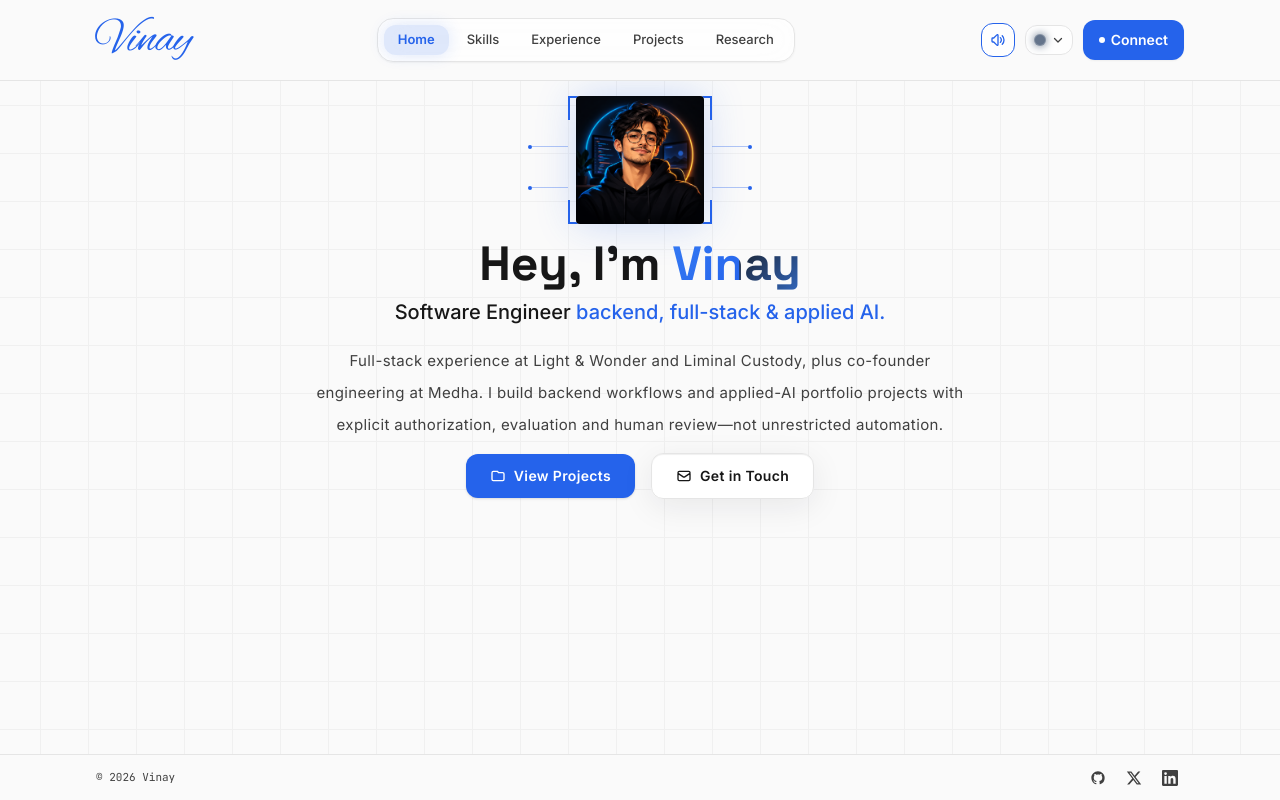
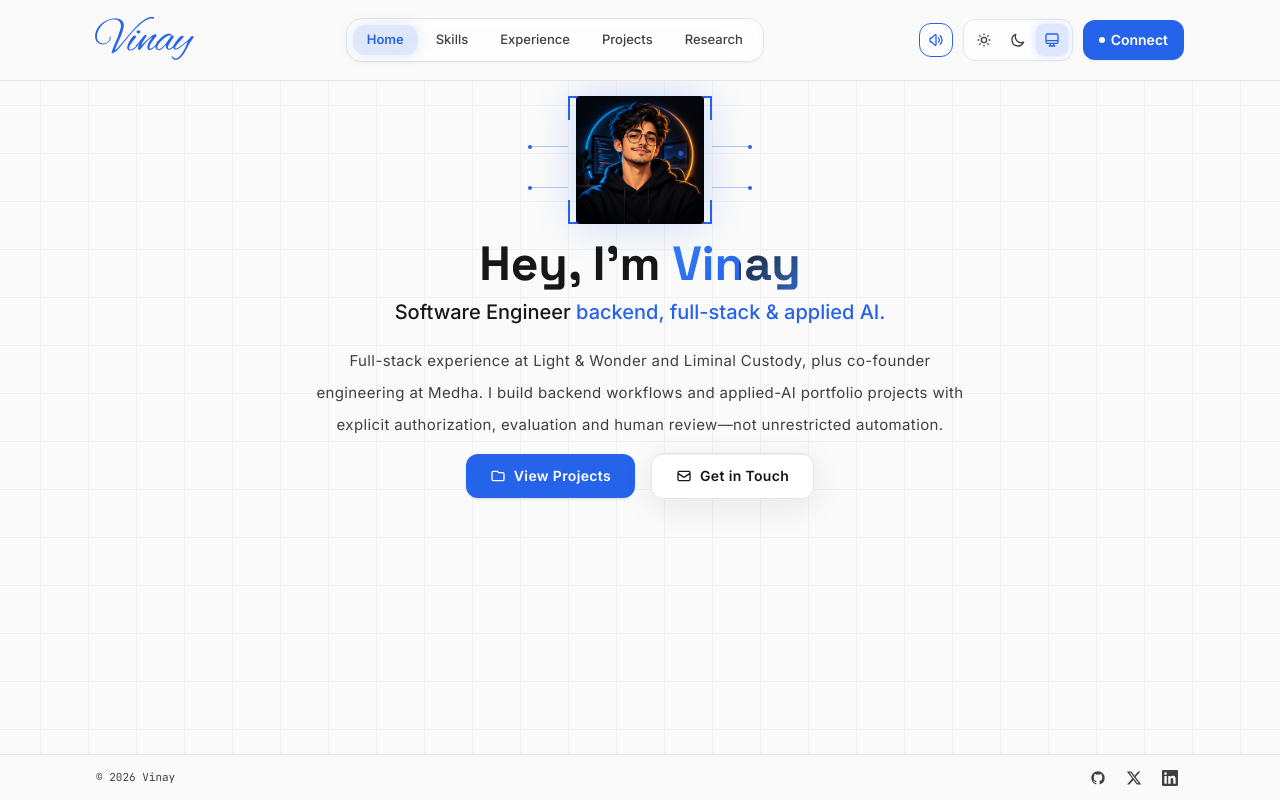
Before and after one commit to vi-nayKR/vinay-portfolio, a React (Vite) app: page / in a window 1280 px wide. Built offline with nearby package versions, Linux system fonts and the light colour scheme.

Commit message:
feat: replace theme dropdown with horizontal icon buttons in top navbar

```diff
--- a/scripts/verify.cjs
+++ b/scripts/verify.cjs
@@ -295,7 +295,6 @@ async function runProductionTestSuite() {
       } else {
         console.log('  ✓ System is applied and persisted as the default theme');
       }
-      const themeBtn = page.locator('button[aria-label="Change theme"]');
       const themeSequence = [
         { id: 'dark', name: 'Dark', cls: 'theme-dark' },
         { id: 'light', name: 'Light', cls: 'theme-light' },
@@ -307,8 +306,6 @@ async function runProductionTestSuite() {
       ];
 
       for (const t of themeSequence) {
-        await themeBtn.click();
-        await page.waitForTimeout(100);
         await page.locator(`button[data-theme-id="${t.id}"]`).click();
         await page.waitForTimeout(150);
         if (t.check) {
@@ -331,8 +328,6 @@ async function runProductionTestSuite() {
 
       // Check hero profile background in Light theme
       await page.goto('http://localhost:4174/#home', { waitUntil: 'networkidle' });
-      await themeBtn.click();
-      await page.waitForTimeout(100);
       await page.locator('button[data-theme-id="light"]').click();
       await page.waitForTimeout(150);
       const avatarImg = page.locator('#home img[alt="Vinay K R"]:visible').first();
--- a/src/App.jsx
+++ b/src/App.jsx
@@ -59,8 +59,6 @@ export default function App() {
     return window.matchMedia('(prefers-color-scheme: dark)').matches;
   });
 
-  const [themeMenuOpen, setThemeMenuOpen] = useState(false);
-
   useEffect(() => {
     if (typeof window === 'undefined') return;
     const mql = window.matchMedia('(prefers-color-scheme: dark)');
@@ -102,11 +100,6 @@ export default function App() {
     if (typeof window !== 'undefined') {
       window.location.hash = id;
     }
-    setThemeMenuOpen(false);
-  }, []);
-
-  const toggleThemeMenu = useCallback((val) => {
-    setThemeMenuOpen((m) => (typeof val === 'boolean' ? val : !m));
   }, []);
 
   const currentTheme = THEMES.find((t) => t.id === theme) || THEMES[0];
@@ -119,8 +112,6 @@ export default function App() {
         currentTheme={currentTheme}
         themes={THEMES}
         onThemeChange={setTheme}
-        themeMenuOpen={themeMenuOpen}
-        onToggleThemeMenu={toggleThemeMenu}
       />
 
       <main
--- a/src/components/Navbar.jsx
+++ b/src/components/Navbar.jsx
@@ -1,4 +1,4 @@
-import { useRef, useEffect, useState } from 'react';
+import { useEffect, useState } from 'react';
 import { soundService } from '../services/soundService.js';
 
 const desktopTabs = [
@@ -67,18 +67,33 @@ const mobileTabs = [
 ];
 
 
+const themeIcons = {
+  light: (
+    <svg className="w-3.5 h-3.5 sm:w-4 sm:h-4" fill="none" stroke="currentColor" viewBox="0 0 24 24" aria-hidden="true">
+      <path strokeLinecap="round" strokeLinejoin="round" strokeWidth="2" d="M12 3v1m0 16v1m9-9h-1M4 12H3m15.364 6.364l-.707-.707M6.343 6.343l-.707-.707m12.728 0l-.707.707M6.343 17.657l-.707.707M16 12a4 4 0 11-8 0 4 4 0 018 0z" />
+    </svg>
+  ),
+  dark: (
+    <svg className="w-3.5 h-3.5 sm:w-4 sm:h-4" fill="none" stroke="currentColor" viewBox="0 0 24 24" aria-hidden="true">
+      <path strokeLinecap="round" strokeLinejoin="round" strokeWidth="2" d="M20.354 15.354A9 9 0 018.646 3.646 9.003 9.003 0 0012 21a9.003 9.003 0 008.354-5.646z" />
+    </svg>
+  ),
+  system: (
+    <svg className="w-3.5 h-3.5 sm:w-4 sm:h-4" fill="none" stroke="currentColor" viewBox="0 0 24 24" aria-hidden="true">
+      <path strokeLinecap="round" strokeLinejoin="round" strokeWidth="2" d="M9.75 17L9 20l-1 1h8l-1-1-.75-3M3 13h18M5 17h14a2 2 0 002-2V5a2 2 0 00-2-2H5a2 2 0 00-2 2v10a2 2 0 002 2z" />
+    </svg>
+  ),
+};
+
 export default function Navbar({
   activeTab,
   onTabChange,
   currentTheme,
   themes,
   onThemeChange,
-  themeMenuOpen,
-  onToggleThemeMenu,
 }) {
   const themeId = currentTheme?.id || 'system';
   const isContactActive = activeTab === 'contact';
-  const themeContainerRef = useRef(null);
   const [soundActive, setSoundActive] = useState(() => soundService.isEnabled());
 
   useEffect(() => {
@@ -88,37 +103,6 @@ export default function Navbar({
   const handleSoundToggle = () => {
     const next = soundService.toggleSound();
     setSoundActive(next);
-  };
-
-  // Close menus on click outside or Escape key
-  useEffect(() => {
-    function handleClickOutside(event) {
-      if (themeMenuOpen && themeContainerRef.current && !themeContainerRef.current.contains(event.target)) {
-        onToggleThemeMenu(false);
-      }
-    }
-
-    function handleKeyDown(event) {
-      if (event.key === 'Escape') {
-        if (themeMenuOpen) onToggleThemeMenu(false);
-      }
-    }
-
-    if (themeMenuOpen) {
-      document.addEventListener('mousedown', handleClickOutside);
-      document.addEventListener('touchstart', handleClickOutside);
-      document.addEventListener('keydown', handleKeyDown);
-    }
-
-    return () => {
-      document.removeEventListener('mousedown', handleClickOutside);
-      document.removeEventListener('touchstart', handleClickOutside);
-      document.removeEventListener('keydown', handleKeyDown);
-    };
-  }, [themeMenuOpen, onToggleThemeMenu]);
-
-  const handleToggleTheme = () => {
-    onToggleThemeMenu();
   };
 
   return (
@@ -210,96 +194,45 @@ export default function Navbar({
             )}
           </button>
 
-          {/* Theme selector */}
-          <div ref={themeContainerRef} className="relative">
-            <button
-              onClick={handleToggleTheme}
-              className="p-1.5 sm:p-2 rounded-xl border flex items-center justify-center gap-1.5 transition-all duration-200 hover:border-[var(--accent)] hover:scale-105 cursor-pointer"
+          {/* Horizontal Theme Selector */}
+          <div
+            className="flex items-center gap-0.5 p-0.5 sm:p-1 rounded-xl border"
             style={{
-                borderColor: themeMenuOpen ? 'var(--accent)' : 'var(--border-color)',
-                color: themeMenuOpen ? 'var(--text-primary)' : 'var(--text-muted)',
+              borderColor: 'var(--border-color)',
               background: 'color-mix(in srgb, var(--bg-surface) 75%, transparent)',
-                boxShadow: themeMenuOpen ? '0 0 12px color-mix(in srgb, var(--accent) 25%, transparent)' : undefined,
             }}
-              aria-label="Change theme"
-              aria-expanded={themeMenuOpen}
-              title={`Theme: ${currentTheme?.label || 'Light'} (click to change)`}
+            role="group"
+            aria-label="Theme selection"
           >
-              <span
-                className="w-3 h-3 rounded-full shrink-0 border border-white/20 transition-all duration-300"
-                style={{
-                  background: currentTheme?.dot || 'var(--accent)',
-                  boxShadow: `0 0 8px ${currentTheme?.dot || 'var(--accent)'}`,
-                }}
-              />
-              <svg
-                className={`w-3 h-3 text-[var(--text-muted)] transition-transform duration-200 ${
-                  themeMenuOpen ? 'rotate-180 text-[var(--accent)]' : ''
-                }`}
-                fill="none"
-                stroke="currentColor"
-                viewBox="0 0 24 24"
-              >
-                <path strokeLinecap="round" strokeLinejoin="round" strokeWidth="2.5" d="M19 9l-7 7-7-7" />
-              </svg>
-            </button>
-
-            {/* Floating theme dropdown popover */}
-            {themeMenuOpen && (
-              <div
-                className="absolute right-0 top-full mt-2.5 py-1.5 px-1.5 rounded-2xl border shadow-2xl min-w-[170px] z-50 glass-card animate-in fade-in slide-in-from-top-2 duration-150"
-                style={{
-                  background: 'var(--bg-surface)',
-                  borderColor: 'var(--border-color)',
-                  boxShadow: '0 16px 40px rgba(0,0,0,0.5)',
-                }}
-              >
-                <div className="p-1 space-y-1">
             {themes.map((t) => {
               const isSelected = themeId === t.id;
               return (
                 <button
                   key={t.id}
                   data-theme-id={t.id}
-                        onClick={() => {
-                          onThemeChange(t.id);
-                          onToggleThemeMenu(false);
-                        }}
-                        className={`w-full flex items-center gap-2.5 px-3 py-2 text-left text-xs sm:text-sm transition-all rounded-xl cursor-pointer ${
-                          isSelected ? 'font-semibold' : 'hover:bg-[var(--border-subtle)]'
+                  onClick={() => onThemeChange(t.id)}
+                  className={`p-1.5 sm:p-2 rounded-lg transition-all duration-200 cursor-pointer flex items-center justify-center ${
+                    isSelected
+                      ? 'shadow-xs font-semibold'
+                      : 'hover:text-[var(--text-primary)] hover:bg-[var(--border-subtle)]'
                   }`}
-                        style={{
-                          color: isSelected ? 'var(--text-primary)' : 'var(--text-muted)',
-                          background: isSelected
-                            ? 'color-mix(in srgb, var(--accent) 14%, transparent)'
-                            : undefined,
-                        }}
+                  style={
+                    isSelected
+                      ? {
+                          color: 'var(--accent)',
+                          background: 'color-mix(in srgb, var(--accent) 15%, transparent)',
+                          boxShadow: '0 0 10px color-mix(in srgb, var(--accent) 20%, transparent)',
+                        }
+                      : { color: 'var(--text-muted)' }
+                  }
+                  title={`${t.label} theme`}
+                  aria-label={`Switch to ${t.label} theme`}
+                  aria-pressed={isSelected}
                 >
-                        <span
-                          className="w-3 h-3 rounded-full shrink-0 border border-white/20"
-                          style={{
-                            background: t.dot,
-                            boxShadow: isSelected ? `0 0 10px ${t.dot}` : undefined,
-                          }}
-                        />
-                        <span className="flex-1 font-medium">{t.label}</span>
-                        {isSelected && (
-                          <svg
-                            className="w-4 h-4 shrink-0"
-                            style={{ color: t.dot }}
-                            fill="none"
-                            stroke="currentColor"
-                            viewBox="0 0 24 24"
-                          >
-                            <path strokeLinecap="round" strokeLinejoin="round" strokeWidth="2.5" d="M5 13l4 4L19 7" />
-                          </svg>
-                        )}
+                  {themeIcons[t.id] || t.icon}
                 </button>
               );
             })}
-                </div>
-              </div>
-            )}
           </div>
 
           {/* Connect button — visible on sm+ screens */}
```
Lines whose indentation alone changed are shown as unchanged.
